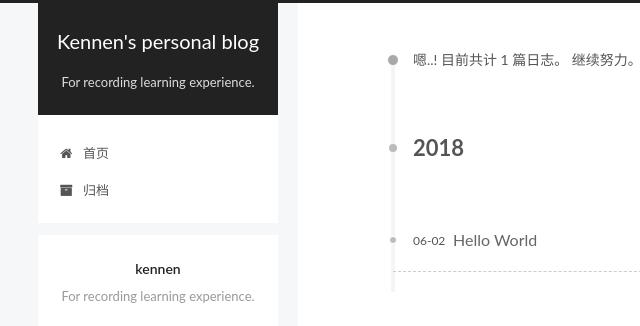
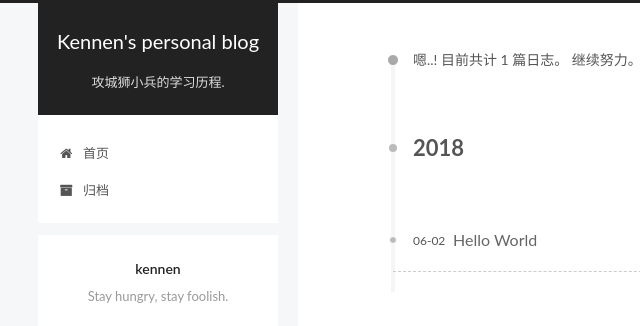
Before and after one commit to yangjichao555/yangjichao555.github.io, a plain HTML site: page archives/2018/06/index.html in a window 1280 px wide. Shown: the top 326 px of the page, 122-762 px from the left. Drawn offline with Linux system fonts and the light colour scheme.

Commit message:
Site updated: 2018-06-03 10:29:57

```diff
--- a/archives/2018/06/index.html
+++ b/archives/2018/06/index.html
@@ -79,16 +79,16 @@
 
 
 
-<meta name="description" content="For recording learning experience.">
+<meta name="description" content="Stay hungry, stay foolish.">
 <meta property="og:type" content="website">
 <meta property="og:title" content="Kennen&#39;s personal blog">
 <meta property="og:url" content="http://yoursite.com/archives/2018/06/index.html">
 <meta property="og:site_name" content="Kennen&#39;s personal blog">
-<meta property="og:description" content="For recording learning experience.">
+<meta property="og:description" content="Stay hungry, stay foolish.">
 <meta property="og:locale" content="zh-Hans">
 <meta name="twitter:card" content="summary">
 <meta name="twitter:title" content="Kennen&#39;s personal blog">
-<meta name="twitter:description" content="For recording learning experience.">
+<meta name="twitter:description" content="Stay hungry, stay foolish.">
 
 
 
@@ -159,7 +159,7 @@
       </a>
     </div>
 
-        <p class="site-subtitle">For recording learning experience.</p>
+        <p class="site-subtitle">攻城狮小兵的学习历程.</p>
 
   </div>
 
@@ -318,7 +318,7 @@
           <div class="site-author motion-element" itemprop="author" itemscope itemtype="http://schema.org/Person">
 
               <p class="site-author-name" itemprop="name">kennen</p>
-              <p class="site-description motion-element" itemprop="description">For recording learning experience.</p>
+              <p class="site-description motion-element" itemprop="description">Stay hungry, stay foolish.</p>
           </div>
 
           <nav class="site-state motion-element">
--- a/css/main.css
+++ b/css/main.css
@@ -1823,7 +1823,7 @@ pre .javascript .function {
   width: 4px;
   height: 4px;
   border-radius: 50%;
-  background: #cfff9a;
+  background: #ff460b;
 }
 .links-of-blogroll {
   font-size: 13px;
```
Also changed, not shown: 2018/06/03/hello-world/index.html (+2 -2 lines), archives/2018/index.html (+5 -5 lines), archives/index.html (+5 -5 lines), index.html (+5 -5 lines).
